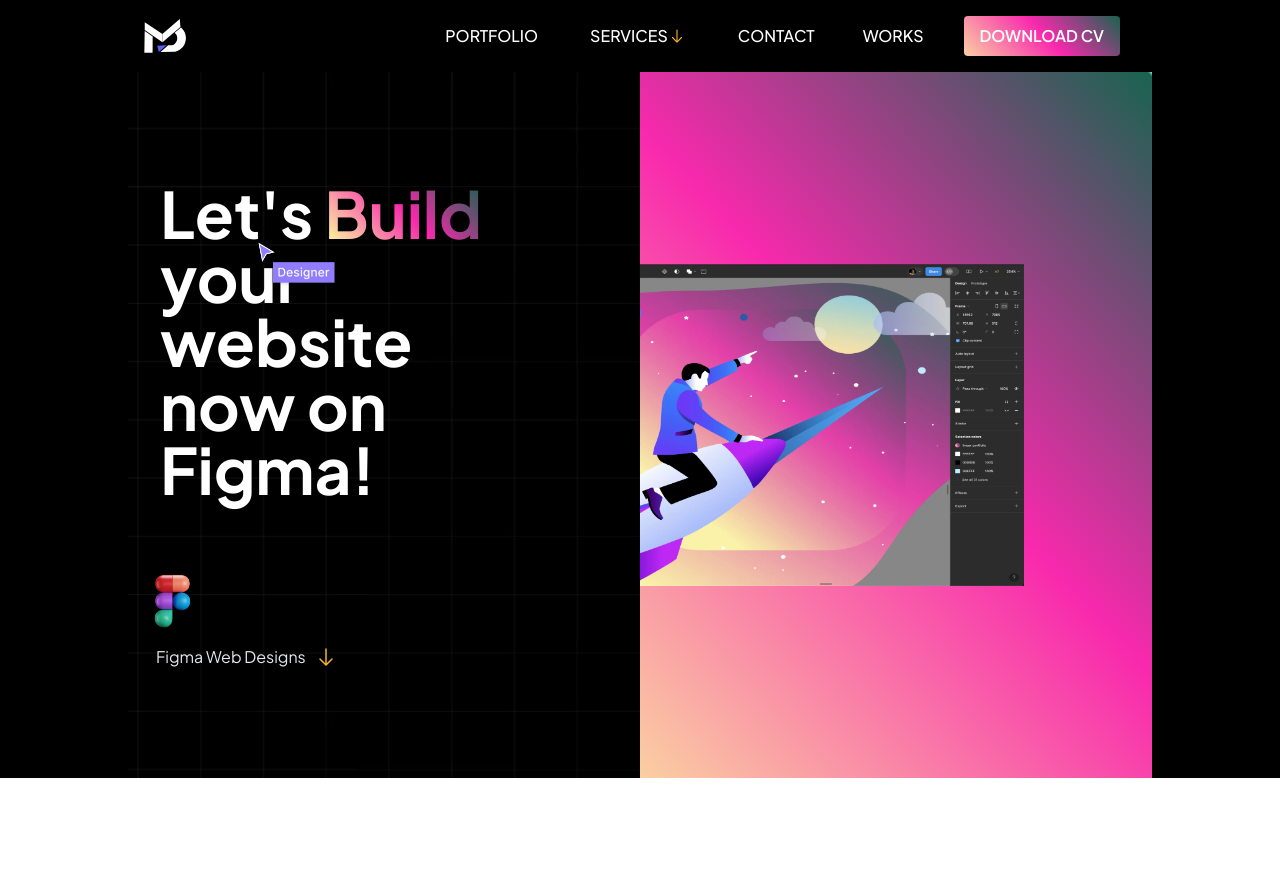
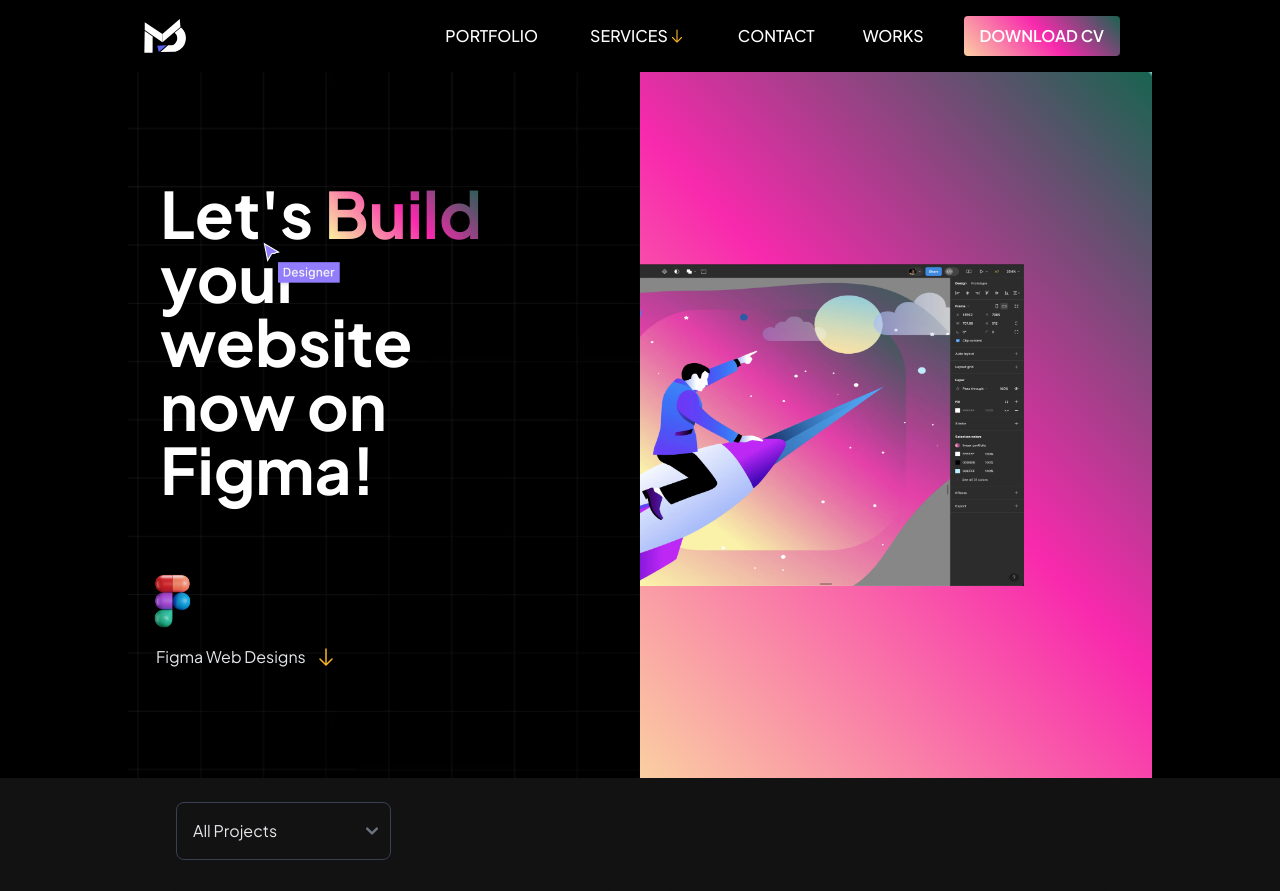
Before and after one commit to MarjonDoping/marj_portfolio, a React (Vite) app in the folder marjportfolio/marj-portfolio/: page /webDesign in a window 1280 px wide. Shown: the top 891 px of the page. Built offline with nearby package versions, Linux system fonts and the light colour scheme; a web font is replaced by a local one.

Commit message:
updated web design page

```diff
--- a/marjportfolio/marj-portfolio/src/Page/WebDesign.jsx
+++ b/marjportfolio/marj-portfolio/src/Page/WebDesign.jsx
@@ -8,6 +8,7 @@
 import CollaboratePage from './CollaboratePage';
 import Footer from './Footer';
 import OffersPage from './OffersPage';
+import Livepreview from './Livepreview';
 
 const WebDesign = () => {
   useEffect(() => {
@@ -19,6 +20,7 @@
     <>
       <NavBar />
       <WebDesignHeroPage />
+      <Livepreview/>
       <WebdesignCards />
       <FigmaBoard />
       <WebdesignAccordion />
```
